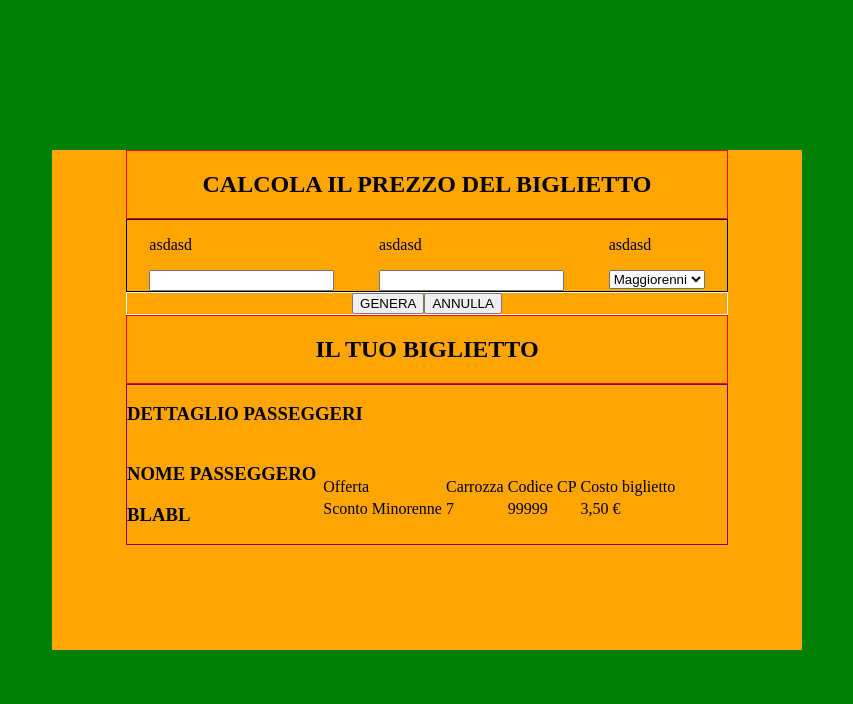
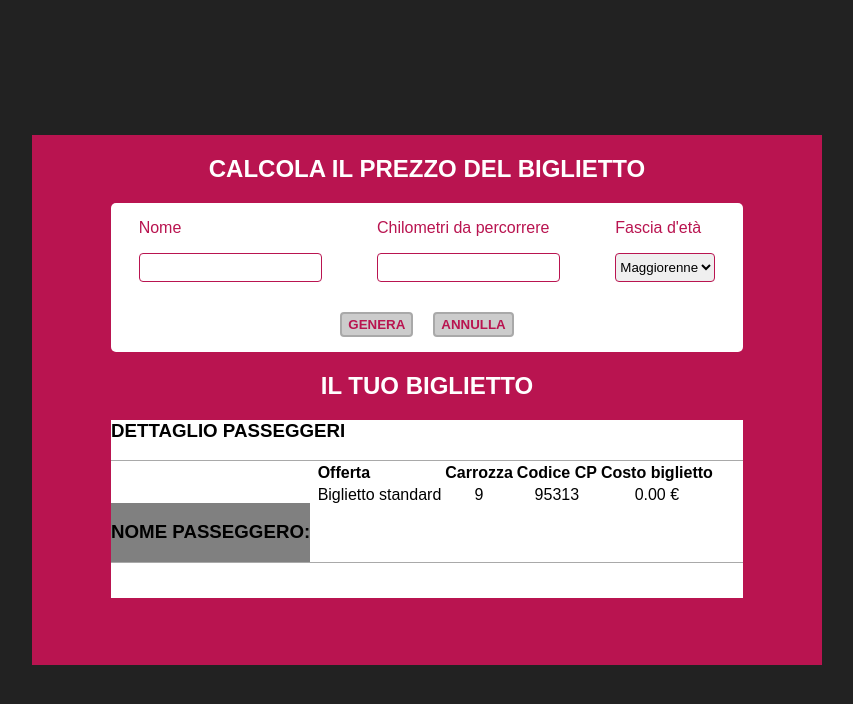
Before and after one commit to LucaRiccio/js-biglietto-treno-form, a plain HTML site: page index.html in a window 1280 px wide. Both pictures are taken after a click on the button "GENERA". Shown: the whole page, without its empty margins (213-1066 px from the left). Drawn offline with Linux system fonts and the light colour scheme.

Commit message:
Consegna esercizio (Da revisionare)

```diff
--- a/css/style.css
+++ b/css/style.css
@@ -2,19 +2,20 @@ body {
   margin: 0;
   padding: 0;
   box-sizing: border-box;
+  font-family: sans-serif;
 }
 
 .container-fluid {
-  background-color: green;
+  background-color: #222222;
   width: 100vw;
   height: 100vh;
   position: relative;
 }
 
 .container {
-  background-color: orange;
-  width: 750px;
-  height: 500px;
+  background-color: #b91450;
+  width: 790px;
+  height: 530px;
   position: absolute;
   top: 50%;
   left: 50%;
@@ -25,7 +26,7 @@ body {
   width: 80%;
   margin: 0 auto;
   text-align: center;
-  border: 1px solid red;
+  color: white;
 }
 
 .inserimenti {
@@ -33,8 +34,29 @@ body {
   flex-direction: row;
   justify-content: space-around;
   width: 80%;
-  border: 1px solid black;
   margin: 0 auto;
+  background-color: white;
+  border-radius: 5px 5px 0 0;
+  color: #b91450;
+  padding-bottom: 30px;
+}
+
+#nome-field {
+  border: 1px solid #b91450;
+  border-radius: 4px;
+  height: 25px;
+}
+
+#chilometri-field {
+  border: 1px solid #b91450;
+  border-radius: 4px;
+  height: 25px;
+}
+
+#eta {
+  border: 1px solid #b91450;
+  border-radius: 4px;
+  height: 29px;
 }
 
 .procedi {
@@ -43,19 +65,71 @@ body {
   justify-content: center;
   width: 80%;
   margin: 0 auto;
-  border: 1px solid white;
+  background-color: white;
+  border-radius: 0px 0px 5px 5px;
+  padding-bottom: 15px;
+}
+
+button {
+  font-weight: bold;
+  border: 2px solid darkgray;
+  border-radius: 4px;
+  height: 25px;
+  background-color: #cccccc;
+  color: #b91450;
+  margin-left: 10px;
+  margin-right: 10px;
+  text-decoration: none;
+}
+
+button:hover {
+  border: 2px solid darkgray;
+  border-radius: 4px;
+  height: 25px;
+  background-color: darkgray;
+  color: white;
+  margin-left: 10px;
+  margin-right: 10px;
+  text-decoration: none;
 }
 
 .ticket {
   width: 80%;
   margin: 0 auto;
-  border: 1px solid purple;
+  background-color: white;
+  opacity: 0;
+  padding-bottom: 35px;
+}
+
+
+.container-extra {
+  border-top: 1px solid darkgray;
+  border-bottom: 1px solid darkgray;
+}
+
+.opacita-on {
+  opacity: 0;
+}
+
+.opacita-off {
+  opacity: 1;
 }
 
 .grigio {
   display: inline-block;
+  background-color: grey;
 }
 
 .tabella {
   display: inline-block;
+  height: 100px;
+  margin-bottom: -23px;
 }
+
+.t {
+  font-weight: bold;
+}
+
+.z {
+  text-align: center;
+}
--- a/index.html
+++ b/index.html
@@ -6,8 +6,6 @@
     <title>js-biglietto-treno-form</title>
     <link rel="stylesheet" href="css/style.css">
     <link rel="stylesheet" href="https://use.fontawesome.com/releases/v5.13.1/css/all.css">
-    <link href="https://fonts.googleapis.com/css2?family=Roboto:wght@400;700&display=swap" rel="stylesheet">
-    <script src="js/script.js" charset="utf-8"></script>
   </head>
   <body>
     <div class="container-fluid">
@@ -15,66 +13,61 @@
         <div class="titolo">
           <h2>CALCOLA IL PREZZO DEL BIGLIETTO</h2>
         </div>
-
         <div class="inserimenti">
           <div class="nome-cognome">
-            <p>asdasd</p>
-            <input type="text" name="" value="">
+            <p>Nome</p>
+            <input id="nome-field" type="text">
           </div>
           <div class="chilometri">
-            <p>asdasd</p>
-            <input type="text" name="" value="">
+            <p>Chilometri da percorrere</p>
+            <input id="chilometri-field" type="number" name="" value="">
           </div>
           <div class="classe">
-            <p>asdasd</p>
-            <select class="" name="">
-              <option value="0">Maggiorenni</option>
-              <option value="1">Minorenni</option>
-              <option value="2">Over</option>
+            <p>Fascia d'età</p>
+            <select id="eta"class="" name="">
+              <option value="0">Maggiorenne</option>
+              <option value="1">Minorenne</option>
+              <option value="2">Over 65</option>
             </select>
           </div>
         </div>
         <div class="procedi">
           <div class="genera">
-            <button type="button" name="button">GENERA</button>
+            <button type="button" id="genera-button">GENERA</button>
           </div>
           <div class="annulla">
-            <button type="button" name="button">ANNULLA</button>
+            <button id="annulla-button" type="button" name="button">ANNULLA</button>
           </div>
         </div>
-
         <div class="titolo">
           <h2>IL TUO BIGLIETTO</h2>
         </div>
-
-        <div class="ticket">
-          <h3>DETTAGLIO PASSEGGERI</h3>
+        <div id="scompare"class="ticket">
+          <h3 id="secondo-titolo">DETTAGLIO PASSEGGERI</h3>
+          <div class="container-extra">
             <div class="grigio">
-            <h3>NOME PASSEGGERO</h3>
-            <h3>BLABL</h3>
+              <h3>NOME PASSEGGERO:</h3>
+              <h3 id="nome-pass">Nome</h3>
             </div>
             <div class="tabella">
               <table>
-              <tr>
+                <tr class="t">
                   <td>Offerta</td>
                   <td>Carrozza</td>
                   <td>Codice CP</td>
                   <td>Costo biglietto</td>
                 </tr>
-              <tr>
-                <td>Sconto Minorenne</td>
-                <td>7</td>
-                <td>99999</td>
-                <td>3,50 €</td>
+                <tr class="z">
+                  <td id="offerta"></td>
+                  <td id="numero-carrozza"></td>
+                  <td id="numero-codice"></td>
+                  <td id="totale"></td>
                 </tr>
               </table>
-
-          </div>
-
-        </div>
-
             </div>
         </div>
-
+      </div>
+    </div>
+    <script src="js/script.js" charset="utf-8"></script>
   </body>
 </html>
--- a/js/script.js
+++ b/js/script.js
@@ -1 +1,35 @@
-// alert("prova");
+
+document.getElementById("genera-button").addEventListener("click", function(){
+  document.getElementById("scompare").classList.remove("opacita-on");
+  document.getElementById("scompare").classList.add("opacita-off");
+  var nome = document.getElementById("nome-field").value;
+  document.getElementById("nome-pass").innerHTML = nome;
+  var chilometri = document.getElementById("chilometri-field").value;
+  var eta = document.getElementById("eta").value;
+
+  document.getElementById('numero-carrozza').innerHTML = Math.floor((Math.random() * 10));
+  document.getElementById('numero-codice').innerHTML = Math.floor(Math.random() * (99999 - 90000 + 1)) + 90000;
+
+  var costo = 0.21 * chilometri;
+  sconto = "Biglietto standard";
+
+  if (eta == 1) {
+    costo = costo * 0.8;
+    sconto = "Sconto minorenne";
+  }
+
+  else if (eta == 2) {
+    costo = costo * 0.6;
+    sconto = "Sconto silver";
+
+  }
+  document.getElementById("totale").innerHTML = costo.toFixed(2) + " €";
+  document.getElementById("offerta").innerHTML = sconto;
+});
+
+document.getElementById("annulla-button").addEventListener("click", function(){
+  document.getElementById("scompare").classList.remove("opacita-off");
+  document.getElementById("scompare").classList.add("opacita-on");
+  document.getElementById("nome-field").innerHTML = " ";
+  document.getElementById("chilometri-field").innerHTML = " ";
+});
```
Lines whose indentation alone changed are shown as unchanged.
